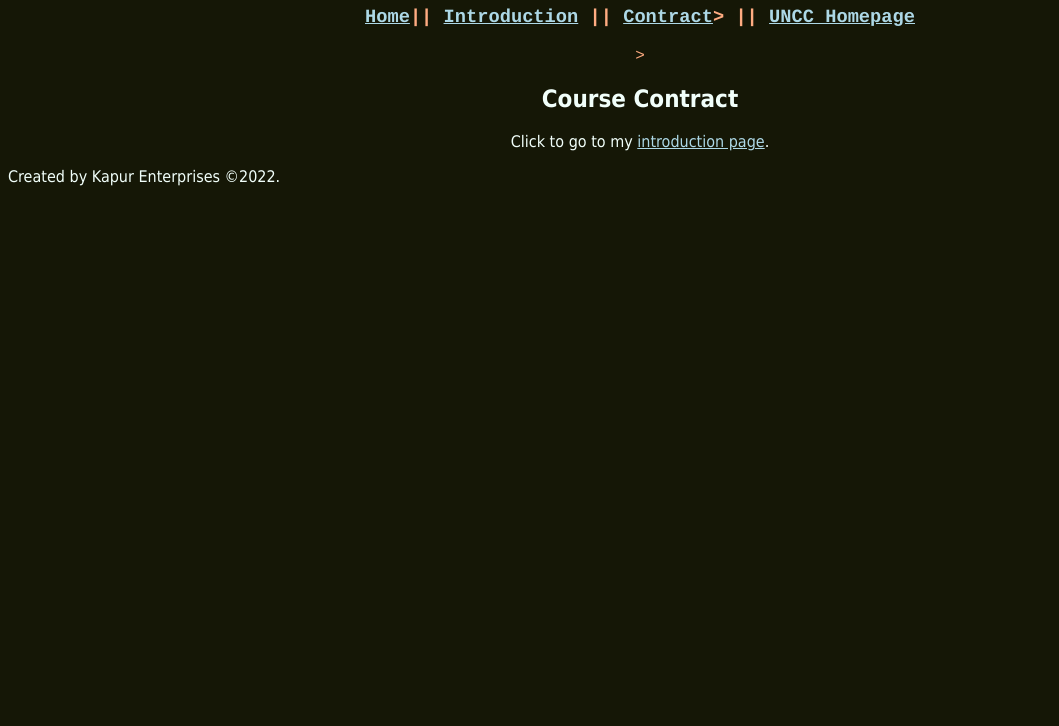
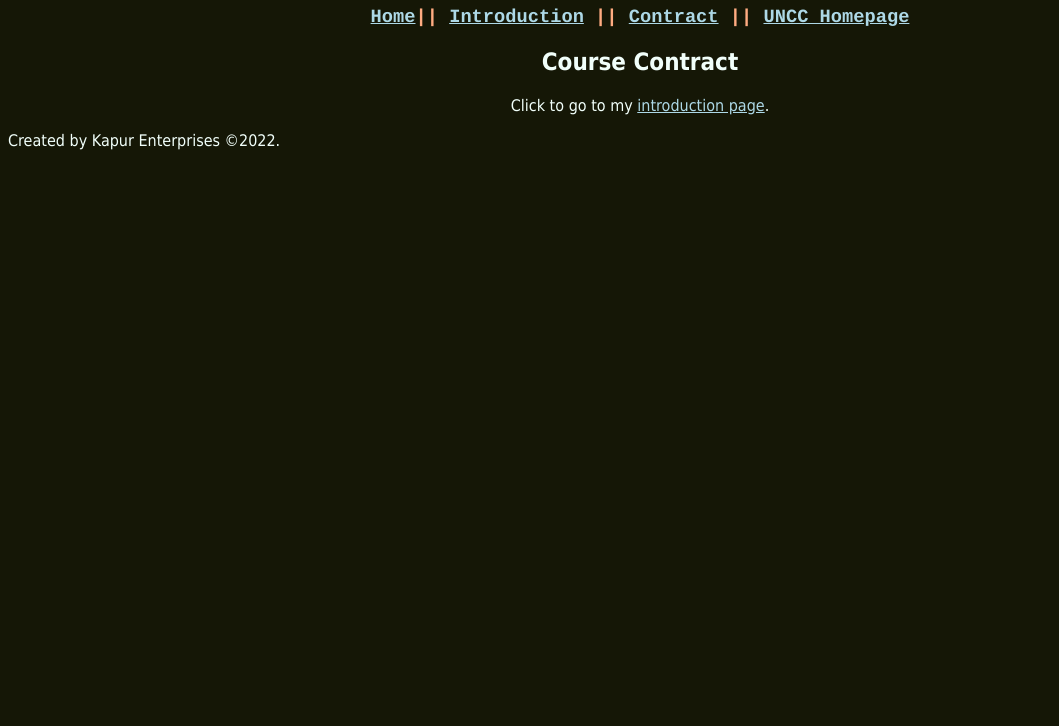
Before and after one commit to GautamKapur1/GautamKapur1.github.io, a plain HTML site: page itis3135/contract.html in a window 1280 px wide. Shown: the part 74-800 px from the top of the page, without its empty margins (0-1059 px from the left). Drawn offline with Linux system fonts and the light colour scheme.

Commit message:
Update contract.html

```diff
--- a/itis3135/contract.html
+++ b/itis3135/contract.html
@@ -12,7 +12,7 @@
         <header>
             <h1>Gautam Kapur | ITIS 3135 | Golden Kiwi</h1>
             <nav>
-                <h3><a href = "index.html">Home</a>|| <a href = "introduction.html">Introduction</a> || <a href = "contract.html">Contract</a>> || <a href = "../">UNCC Homepage</a></h3>>
+                <h3><a href = "index.html">Home</a>|| <a href = "introduction.html">Introduction</a> || <a href = "contract.html">Contract</a> || <a href = "../">UNCC Homepage</a></h3>
             </nav>
 
         </header>
```
